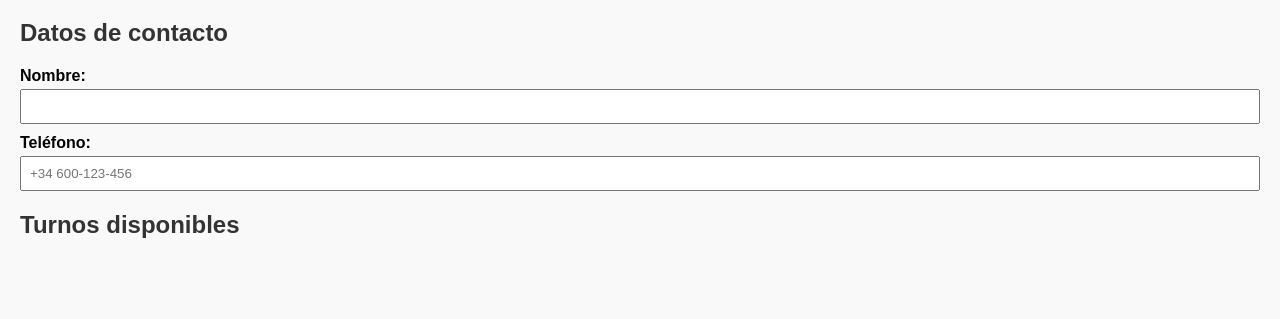
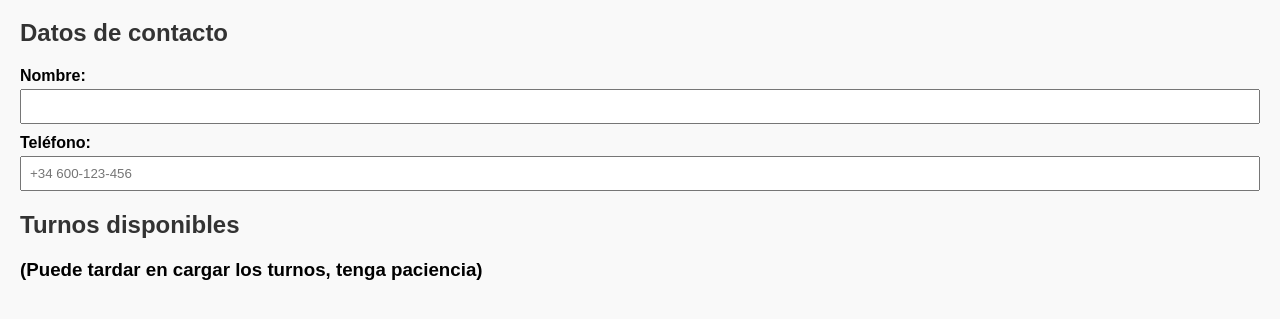
Before and after one commit to oliver-o-droid/ColFiestasBtx, a plain HTML site: page index.html in a window 1280 px wide. Shown: the part 61-380 px from the top of the page. Drawn offline with Linux system fonts and the light colour scheme; no server answers.

Commit message:
Update index.html

```diff
--- a/index.html
+++ b/index.html
@@ -39,6 +39,7 @@ button.apuntarse { background-color: #4CAF50; color: white; }
 <label>Teléfono: <input type="text" id="telefono" placeholder="+34 600-123-456"></label>
 
 <h2>Turnos disponibles</h2>
+  <h3>(Puede tardar en cargar los turnos, tenga paciencia)</h3>
 <div id="turnos"></div>
 
 <script>
```
